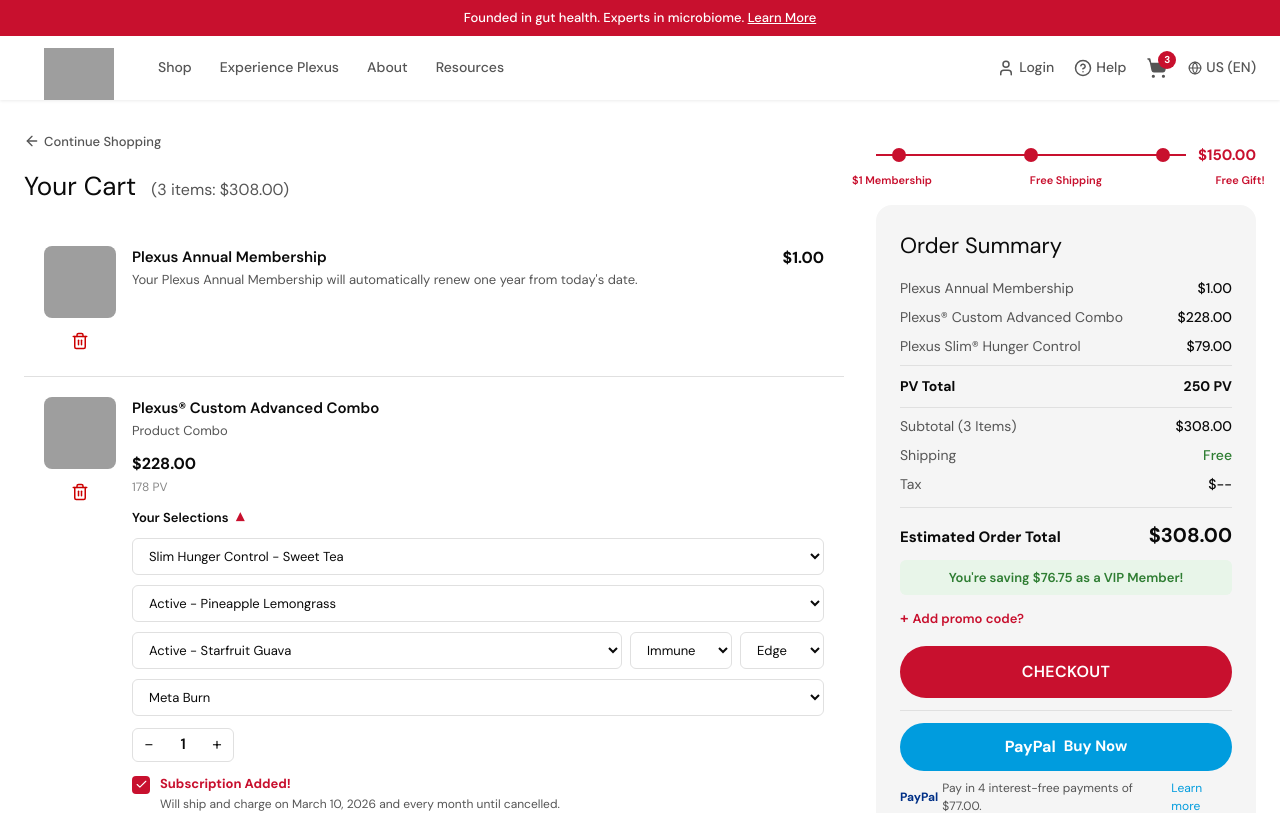
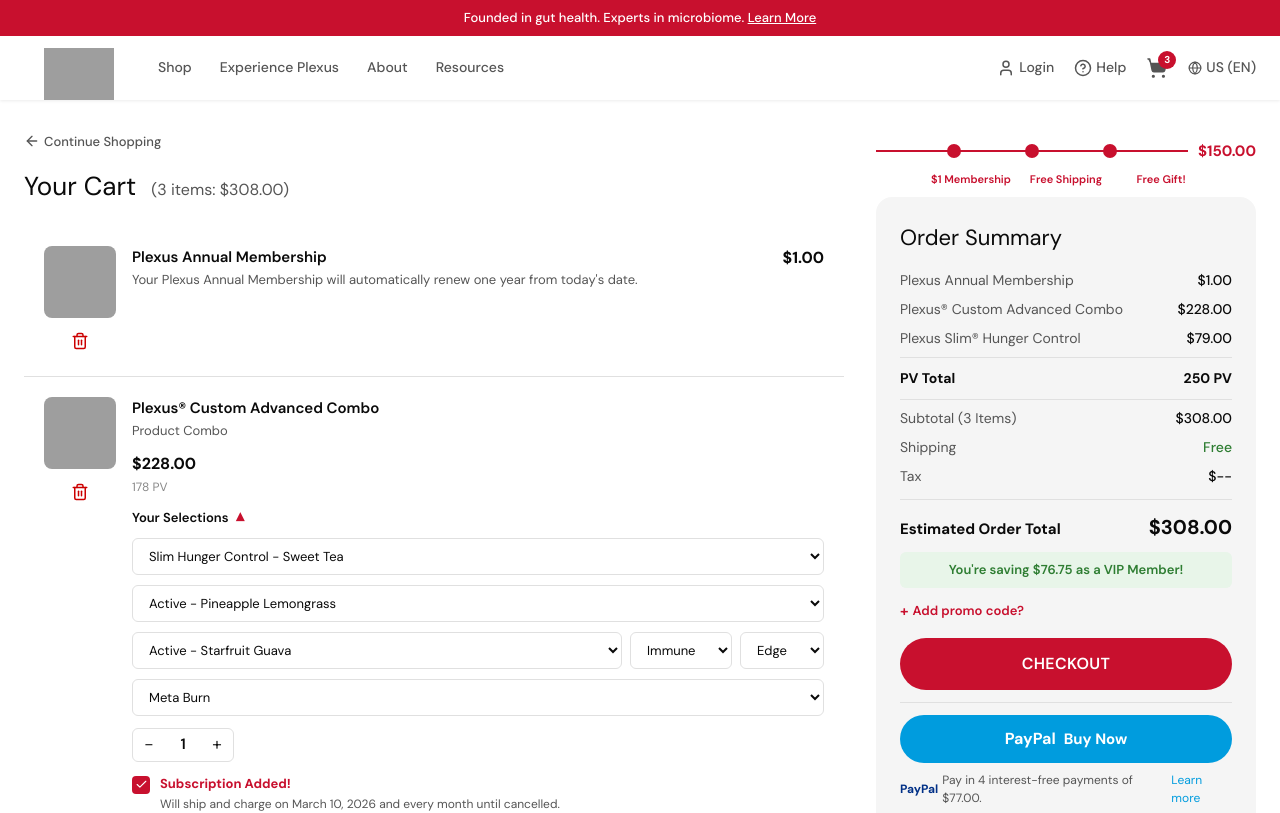
Before and after one commit to PlexusworldwideUX/Prototypecartandcheckout, a React (Vite) app: page / in a window 1280 px wide. Shown: the top 813 px of the page. Built offline with nearby package versions, Linux system fonts and the light colour scheme; grey boxes are pictures that could not be loaded.

Commit message:
Reward tracker: absolute dot positions, centered labels, flush edges

```diff
--- a/src/app/components/ProgressRewards.tsx
+++ b/src/app/components/ProgressRewards.tsx
@@ -22,57 +22,49 @@ export function ProgressRewards({ variant = 'mobile' }: ProgressRewardsProps) {
     : allMilestones;
 
   const maxThreshold = milestones[milestones.length - 1]?.threshold ?? 150;
-  const DOT = 14; // dot diameter px
 
-  // Build segments: short | dot | long | dot | long | dot | short | $label
-  // We treat it as: for N dots, there are N+1 segments
-  // Segment widths: first=1fr, middle=2fr each, last=1fr (matches image proportions)
-  // Actually looking at image 2: all gaps between dots appear equal, with a small lead-in on left
-  // Simplest faithful reading: lead line (small fixed), then equal spacing between dots, then trail line (small fixed), then label
+  // Each milestone as a % position along the track (0–100)
+  // Image 2: dots sit at roughly 13%, 50%, 87% — evenly distributed
+  // Simplest: evenly space them
+  const n = milestones.length;
+  const positions = milestones.map((_, i) => ((i + 1) / (n + 1)) * 100);
 
   return (
-    <div style={{ width: '100%', paddingTop: '12px', paddingBottom: '8px', boxSizing: 'border-box' }}>
+    <div style={{ width: '100%', paddingTop: '8px', paddingBottom: '4px', boxSizing: 'border-box' }}>
 
-      {/* Outer flex: [track-area] [$150 label] */}
-      <div style={{ display: 'flex', alignItems: 'center', width: '100%' }}>
+      {/* ── TRACK + DOTS + $LABEL ── */}
+      <div style={{ display: 'flex', alignItems: 'center', width: '100%', gap: 0 }}>
 
-        {/* Track area — flex-1, holds line + dots */}
-        <div style={{ flex: 1, minWidth: 0, position: 'relative' }}>
+        {/* Track: flex-1, relative, holds line and dots */}
+        <div style={{ flex: 1, position: 'relative', height: '14px' }}>
 
-          {/* Full background line */}
+          {/* Full red line */}
           <div style={{
             position: 'absolute',
             left: 0,
             right: 0,
-            top: `${DOT / 2}px`,
+            top: '50%',
             height: '2px',
             background: '#C8102E',
             transform: 'translateY(-50%)',
           }} />
 
-          {/* Dots row — flex with equal spacing */}
-          {/* Use justify-between with padding so dots sit with equal segments */}
-          <div style={{
-            display: 'flex',
-            alignItems: 'center',
-            justifyContent: 'space-between',
-            paddingLeft: '16px',
-            paddingRight: '16px',
-            position: 'relative',
-          }}>
-            {milestones.map((m) => {
+          {/* Dots at evenly spaced % positions */}
+          {milestones.map((m, i) => {
             const achieved = subtotal >= m.threshold;
             return (
               <div
                 key={m.id}
                 style={{
-                    width: `${DOT}px`,
-                    height: `${DOT}px`,
+                  position: 'absolute',
+                  left: `${positions[i]}%`,
+                  top: '50%',
+                  transform: 'translate(-50%, -50%)',
+                  width: '14px',
+                  height: '14px',
                   borderRadius: '50%',
                   background: achieved ? '#C8102E' : '#fff',
-                    border: `2px solid #C8102E`,
-                    flexShrink: 0,
-                    position: 'relative',
+                  border: '2px solid #C8102E',
                   zIndex: 1,
                 }}
               />
@@ -80,51 +72,41 @@ export function ProgressRewards({ variant = 'mobile' }: ProgressRewardsProps) {
           })}
         </div>
 
-        </div>
-
-        {/* $150 label */}
-        <div style={{ flexShrink: 0, marginLeft: '12px' }}>
-          <span style={{ fontSize: '15px', fontWeight: 700, color: '#C8102E', whiteSpace: 'nowrap' }}>
+        {/* $150.00 */}
+        <span style={{
+          flexShrink: 0,
+          marginLeft: '10px',
+          fontSize: '15px',
+          fontWeight: 700,
+          color: '#C8102E',
+          whiteSpace: 'nowrap',
+        }}>
           ${maxThreshold.toFixed(2)}
         </span>
       </div>
-      </div>
 
-      {/* Labels row — same padding + justify-between as dots row */}
-      <div style={{
-        display: 'flex',
-        alignItems: 'flex-start',
-        justifyContent: 'space-between',
-        paddingLeft: '16px',
-        paddingRight: '16px',
-        marginTop: '6px',
-      }}>
-        {milestones.map((m) => {
-          const achieved = subtotal >= m.threshold;
-          return (
+      {/* ── LABELS ── */}
+      {/* Each label absolutely positioned under its dot, left-aligned to dot center */}
+      <div style={{ position: 'relative', height: '18px', marginTop: '5px' }}>
+        {milestones.map((m, i) => (
           <div
             key={m.id}
             style={{
-                // Each label is centered under its dot via text-align center
-                // and a width of 0 with overflow visible, anchored at dot center
-                width: 0,
-                overflow: 'visible',
-                display: 'flex',
-                justifyContent: 'center',
+              position: 'absolute',
+              left: `${positions[i]}%`,
+              transform: 'translateX(-50%)',
+              whiteSpace: 'nowrap',
             }}
           >
             <span style={{
               fontSize: '11px',
               fontWeight: 600,
               color: '#C8102E',
-                whiteSpace: 'nowrap',
-                display: 'block',
             }}>
               {m.label}
             </span>
           </div>
-          );
-        })}
+        ))}
       </div>
 
     </div>
```
Lines whose indentation alone changed are shown as unchanged.
